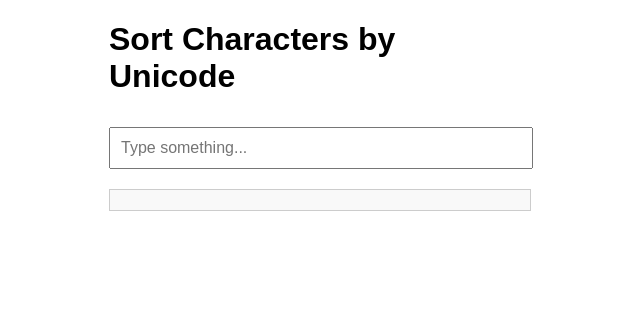
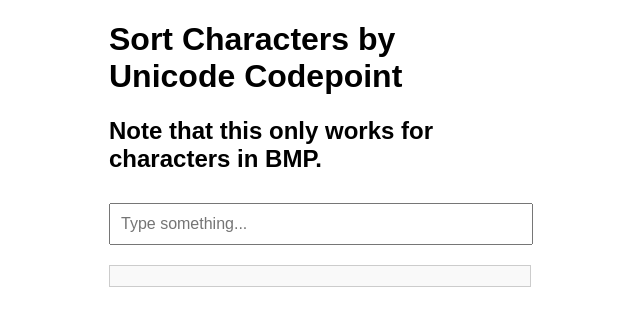
Before and after one commit to FishlandicFishy/misc-utils, a plain HTML site: page sort-by-unicode-codepoint.html in a window 1280 px wide. Shown: the whole page, without its empty margins (331-971 px from the left). Drawn offline with Linux system fonts and the light colour scheme.

Commit message:
Update sort-by-unicode-codepoint.html

```diff
--- a/sort-by-unicode-codepoint.html
+++ b/sort-by-unicode-codepoint.html
@@ -3,7 +3,7 @@
 <head>
     <meta charset="UTF-8">
     <meta name="viewport" content="width=device-width, initial-scale=1.0">
-    <title>Sort Characters by Unicode</title>
+    <title>Sort Characters by Unicode Codepoint</title>
     <style>
         body {
             font-family: Arial, sans-serif;
@@ -27,7 +27,8 @@
 </head>
 <body>
     <div class="container">
-        <h1>Sort Characters by Unicode</h1>
+        <h1>Sort Characters by Unicode Codepoint</h1>
+        <h2>Note that this only works for characters in BMP.</h2>
         <input type="text" id="inputText" class="textbox" placeholder="Type something...">
         <div id="sortedText" class="result"></div>
     </div>
```
